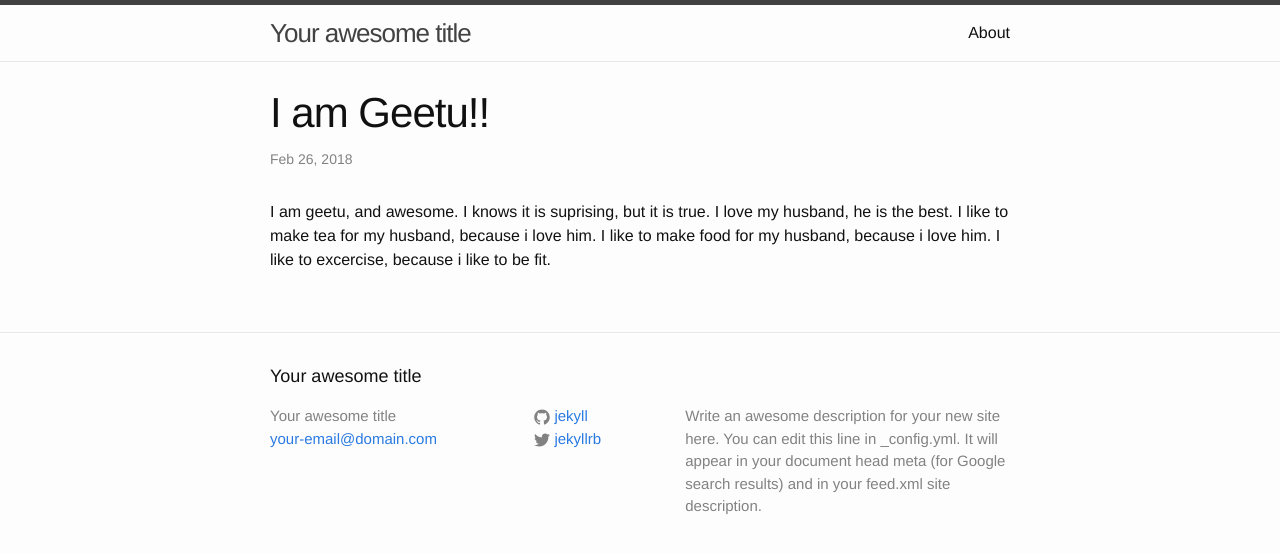
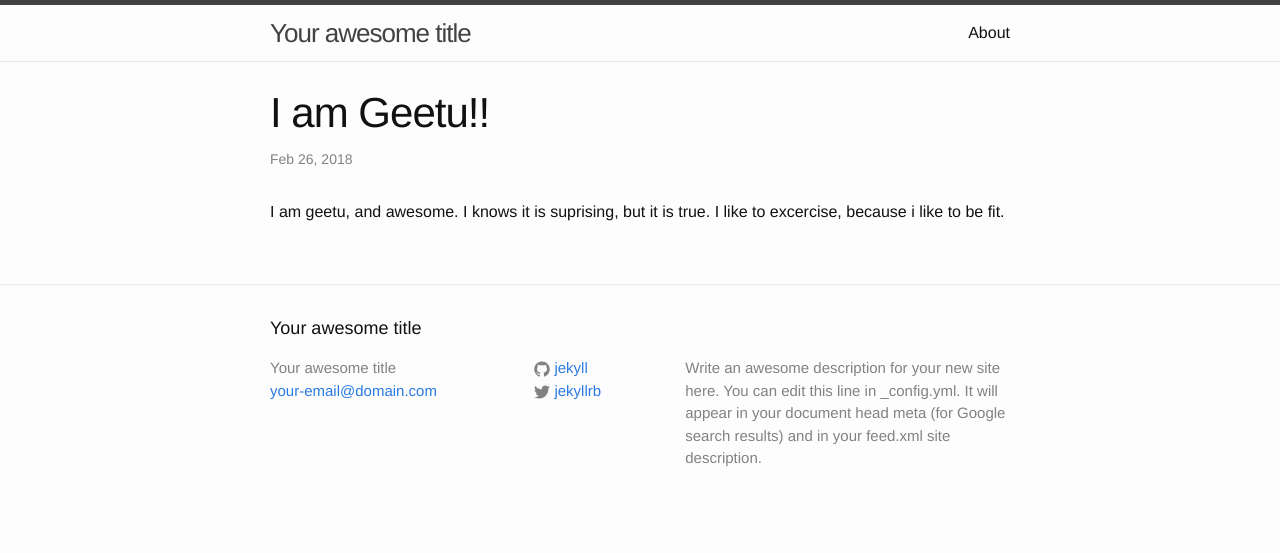
Before and after one commit to balpreetkaiser/balpreetkaiser.github.io, a Jekyll site: the page built from _posts/2018-02-26-i-am-geetu.markdown, in a window 1280 px wide. Shown: the top 553 px of the page. Built offline with Jekyll 4.4.1, drawn with Linux system fonts in a browser that asks for light colours.

Commit message:
its me time

```diff
--- a/_posts/2018-02-26-i-am-geetu.markdown
+++ b/_posts/2018-02-26-i-am-geetu.markdown
@@ -5,7 +5,4 @@ date:   2018-02-26 22:16:38 +0530
 categories: geetu girl
 ---
 I am geetu, and awesome. I knows it is suprising, but it is true.
-I love my husband, he is the best.
-I like to make tea for my husband, because i love him.
-I like to make food for my husband, because i love him.
 I like to excercise, because i like to be fit.
```
